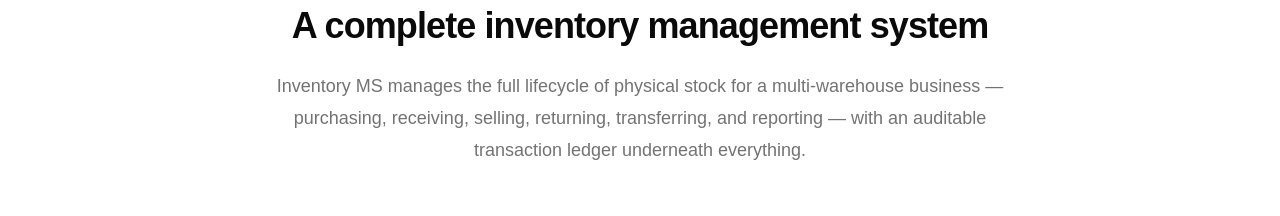
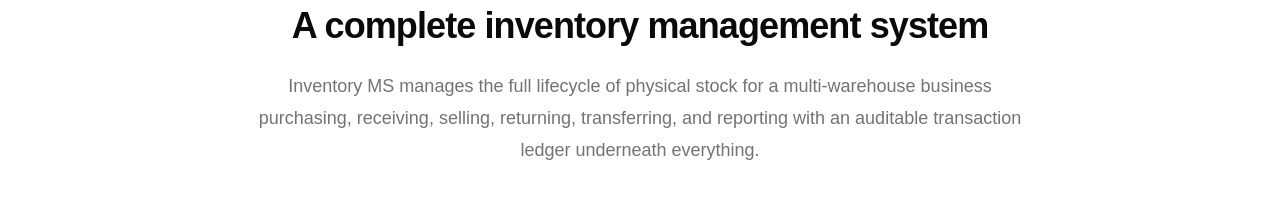
Before and after one commit to kaungsike/inventory-management-client, a React (Vite) app: page /about in a window 1280 px wide. Shown: the part 189-405 px from the top of the page. Built offline with nearby package versions, Linux system fonts and the light colour scheme; no server answers.

Commit message:
refactor: improve text formatting and remove unused arrow icon in About and Home pages

```diff
--- a/src/pages/public/AboutPage.tsx
+++ b/src/pages/public/AboutPage.tsx
@@ -70,8 +70,8 @@ export default function AboutPage() {
               A complete inventory management system
             </h1>
             <p className="mt-6 text-lg leading-8 text-muted-foreground">
-              Inventory MS manages the full lifecycle of physical stock for a multi-warehouse business — purchasing,
-              receiving, selling, returning, transferring, and reporting — with an auditable transaction ledger
+              Inventory MS manages the full lifecycle of physical stock for a multi-warehouse business purchasing,
+              receiving, selling, returning, transferring, and reporting with an auditable transaction ledger
               underneath everything.
             </p>
           </div>
--- a/src/pages/public/HomePage.tsx
+++ b/src/pages/public/HomePage.tsx
@@ -185,9 +185,6 @@ export default function HomePage() {
                     <p className="mt-1 text-xs leading-5 text-muted-foreground">{step.text}</p>
                   </div>
                 </div>
-                {index < HOW_IT_WORKS.length - 1 && (
-                  <ArrowRightIcon className="hidden size-5 shrink-0 text-muted-foreground lg:block" />
-                )}
               </div>
             ))}
           </div>
```
